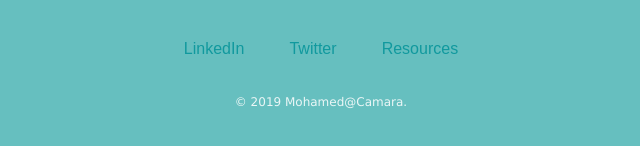
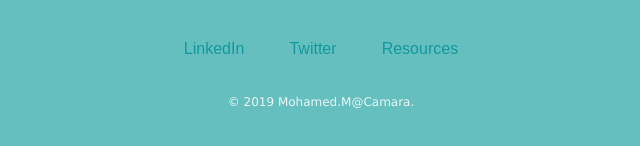
Before and after one commit to bigrecoba/My-Professional-WebSite, a plain HTML site: page index.html in a window 1280 px wide. Shown: the part 2513-2659 px from the top of the page, 319-959 px from the left. Drawn offline with nearby package versions, Linux system fonts and the light colour scheme; files whose address does not match are found by name.

Commit message:
Update index.html

```diff
--- a/index.html
+++ b/index.html
@@ -58,7 +58,7 @@
   <a class="footer-link" href="https://www.linkedin.com/in/mohamed-mamadouba-camara-b52192130">LinkedIn</a>
   <a class="footer-link" href="https://twitter.com/">Twitter</a>
   <a class="footer-link" href="https://itglobal.com/en-nl/support-os-24-7/?cm_id=7687108246_86893179008_392968199511_kwd-465233889961_c_1t1_g_&yagla=49842718&utm_source=google&utm_medium=cpc&utm_campaign=eu_managed_it_poisk&utm_content=86893179008_9067600_g_392968199511_kwd-465233889961_c_%2Bservers%20%2Badministration__b_&utm_term=%2Bservers%20%2Badministration&gclid=CjwKCAiAis3vBRBdEiwAHXB29K5a56loxdn3GnMrAl--P1OsYQXYtk3R9NpesWJ-W8as5VdaptwbsxoC5gsQAvD_BwE">Resources</a>
-  <p class="copyright">© 2019 Mohamed@Camara.</p>
+  <p class="copyright">© 2019 Mohamed.M@Camara.</p>
 </div>
 </body>
 
```
